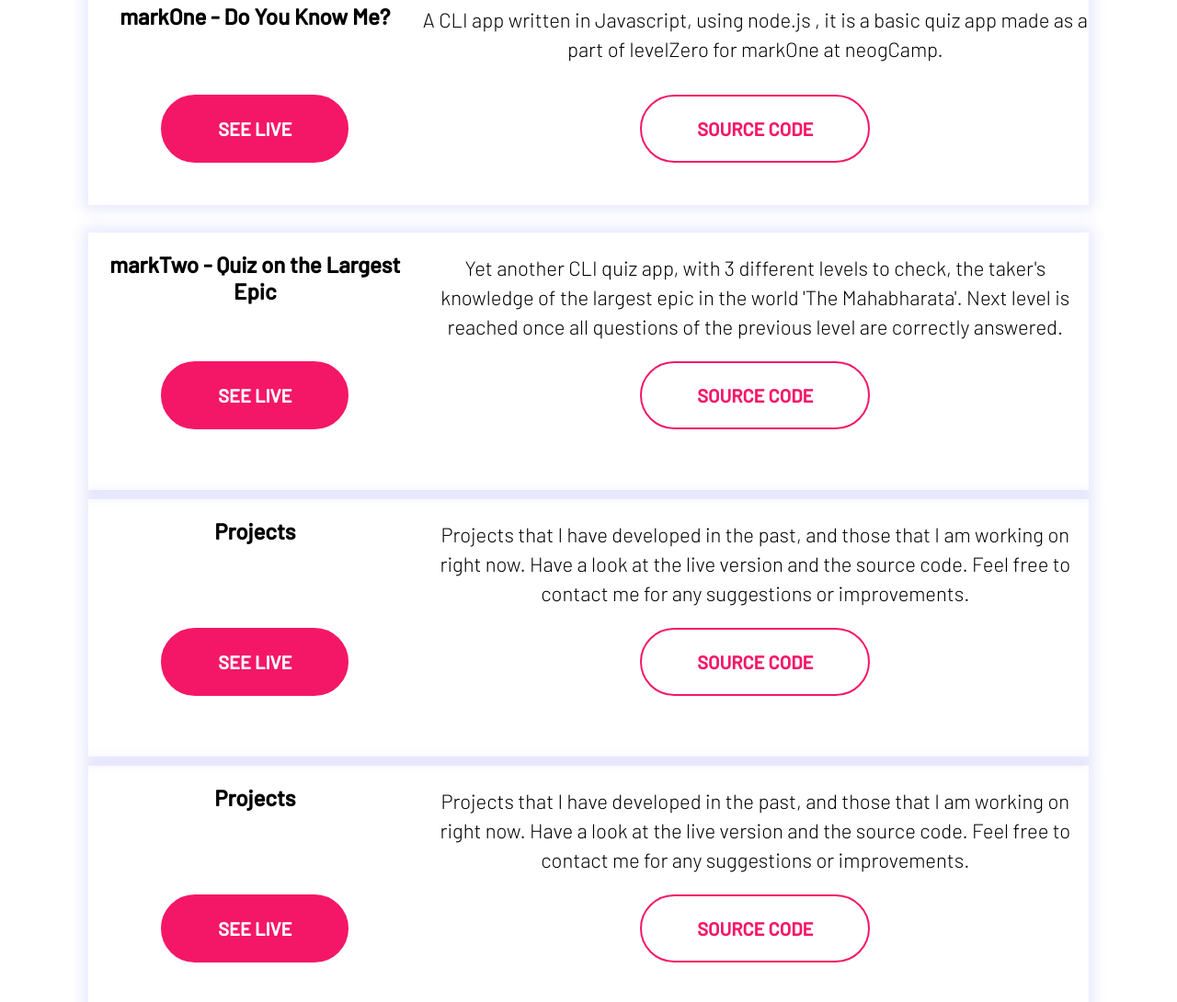
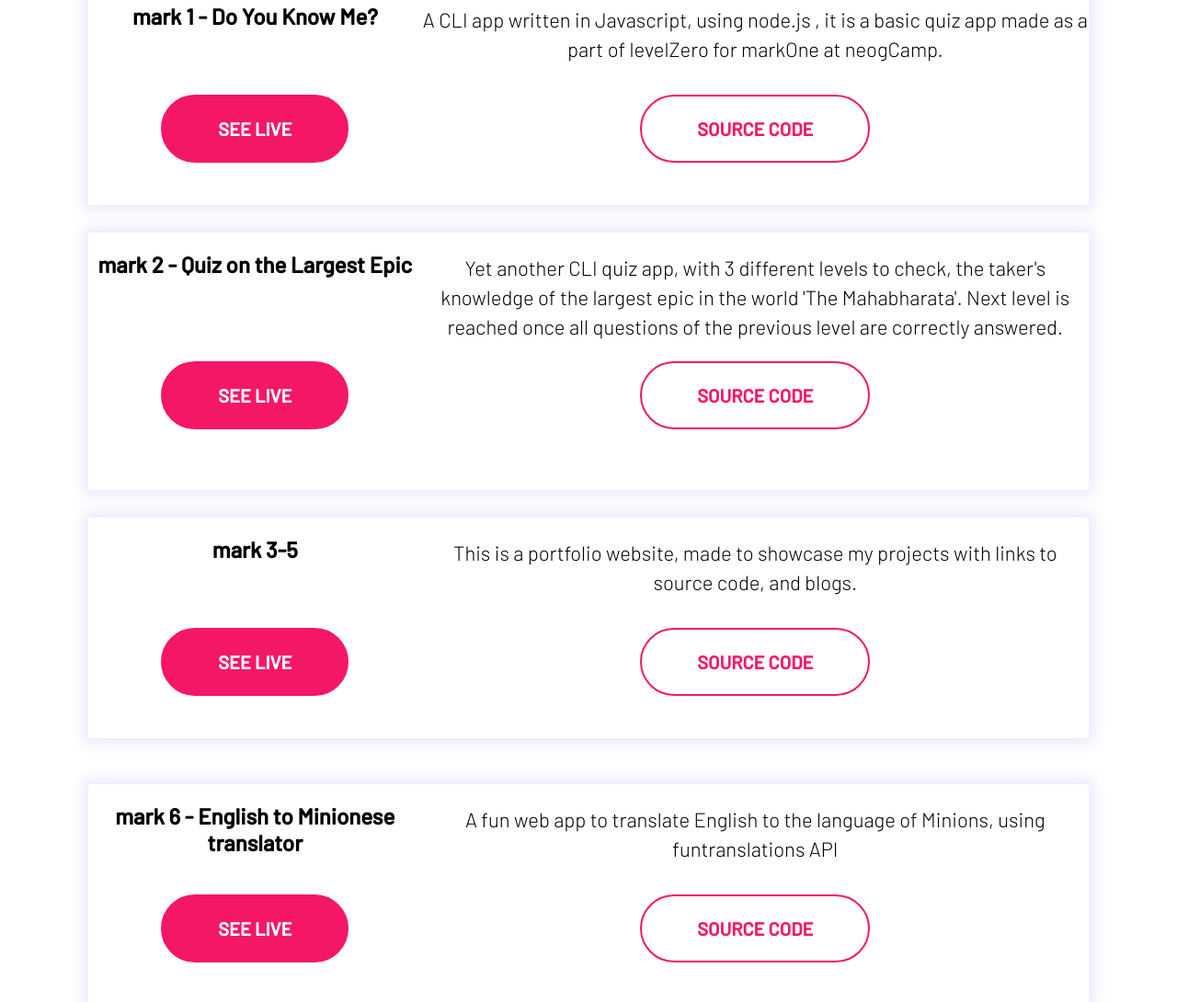
Before and after one commit to kaustubh-jsr/portfolio-page, a plain HTML site: page projects.html in a window 1280 px wide. Shown: the part 142-1232 px from the top of the page at 92% size. Drawn offline with Linux system fonts and the light colour scheme.

Commit message:
Added links to projects section

```diff
--- a/projects.html
+++ b/projects.html
@@ -31,40 +31,38 @@
 
         <div class="project-section">
             <div class="content-text">
-                <h2>markOne - Do You Know Me?</h2>
+                <h2>mark 1 - Do You Know Me?</h2>
                 <p class="content-subtext">
                 A CLI app written in Javascript, using node.js , it is a basic quiz app made as a part of levelZero
                 for markOne at neogCamp.
                 </p>
-            <a class="btn-dark" href="projects.html">See Live</a>
-            <a class="btn-light" href="projects.html">Source Code</a>
+            <a class="btn-dark" href="https://replit.com/@kaustubh-p/know-kaustubh?embed=1&output=1">See Live</a>
+            <a class="btn-light" href="https://github.com/kaustubh-jsr/know-kaustubh">Source Code</a>
             </div>
             <div class="content-text">
-                <h2>markTwo - Quiz on the Largest Epic</h2>
+                <h2>mark 2 - Quiz on the Largest Epic</h2>
                 <p class="content-subtext">
                Yet another CLI quiz app, with 3 different levels to check, the taker's knowledge of the largest epic
                in the world 'The Mahabharata'. Next level is reached once all questions of the previous level are correctly answered.
                 </p>
-            <a class="btn-dark" href="projects.html">See Live</a>
-            <a class="btn-light" href="projects.html">Source Code</a>
+            <a class="btn-dark" href="https://replit.com/@kaustubh-p/mahabharata-quiz?embed=1&output=1#index.js">See Live</a>
+            <a class="btn-light" href="https://github.com/kaustubh-jsr/mahabharata-quiz">Source Code</a>
             </div>
             <div class="content-text">
-                <h2>Projects</h2>
+                <h2>mark 3-5</h2>
                 <p class="content-subtext">
-                Projects that I have developed in the past, and those that I am working on right now.
-                Have a look at the live version and the source code. Feel free to contact me for any suggestions or improvements.
+                This is a portfolio website, made to showcase my projects with links to source code, and blogs.
                 </p>
-             <a class="btn-dark" href="projects.html">See Live</a>
-            <a class="btn-light" href="projects.html">Source Code</a>
+             <a class="btn-dark" href="https://kaustubh-neo-portolio.netlify.app/">See Live</a>
+            <a class="btn-light" href="https://github.com/kaustubh-jsr/portfolio-page">Source Code</a>
             </div>
             <div class="content-text">
-                <h2>Projects</h2>
+                <h2>mark 6 - English to Minionese translator</h2>
                 <p class="content-subtext">
-                Projects that I have developed in the past, and those that I am working on right now.
-                Have a look at the live version and the source code. Feel free to contact me for any suggestions or improvements.
+                A fun web app to translate English to the language of Minions, using funtranslations API
                 </p>
-             <a class="btn-dark" href="projects.html">See Live</a>
-            <a class="btn-light" href="projects.html">Source Code</a>
+             <a class="btn-dark" href="https://eng-to-minionese.netlify.app/">See Live</a>
+            <a class="btn-light" href="https://github.com/kaustubh-jsr/banana-talk">Source Code</a>
             </div>
             <div class="content-text">
                 <h2>Projects</h2>
```
